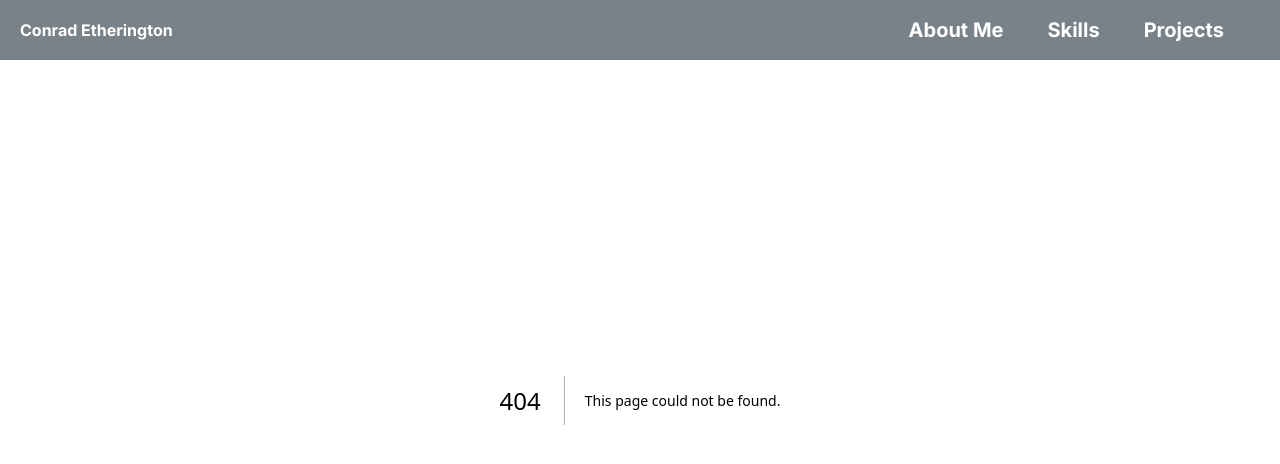
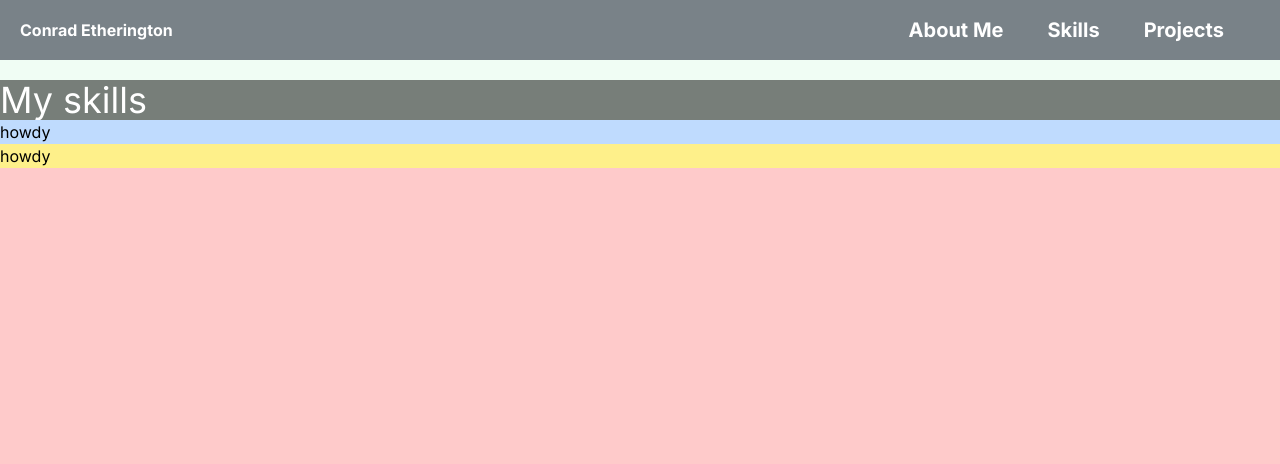
Before and after one commit to Conrad-E-Code/next-portfolio, a Next.js app: page /skills in a window 1280 px wide. Before the commit this address had no page. Shown: the top 464 px of the page. Built offline with nearby package versions, Linux system fonts and the light colour scheme.

Commit message:
add skill page, begin style/layout configuration

```diff
--- /dev/null
+++ b/app/skills/page.js
@@ -0,0 +1,33 @@
+"use client";
+import React, { useEffect } from 'react'
+import { useContext } from 'react'
+import { Context } from '@/context/Context'
+import Colors from '@/constants/colors';
+const page = () => {
+    useEffect(()=>{
+        window.scrollTo(0,0)
+        setTextClr("textColorDark")
+    },[])
+    const {nav, setNav, clr, setClr, textClr, setTextClr, setTextIsDark, textIsDark} = useContext(Context)
+  return (
+
+    <div className="">
+        <div className="flex flex-col pt-20 bg-green-50 h-screen" >
+            <h1 style={{
+                color: Colors[textClr]
+            }} className={` bg-black/50 text-4xl ease-in duration-300`}>My skills</h1>
+            <div className="flex-1 flex-col bg-red-200">
+                <div className="flex flex-col bg-blue-200">
+                    howdy
+                    <div className="flex flex-col bg-yellow-200">
+                        howdy
+                    </div>
+                </div>
+            </div>
+
+        </div>
+    </div>
+  )
+}
+
+export default page
--- a/components/Hero.js
+++ b/components/Hero.js
@@ -17,7 +17,7 @@ const Hero = ({ heading, message }) => {
       <div style={{color: Colors[textClr]}}  className=" text-textColorDark z-[2] ease-in duration-300">
         <h2 className={`text-5xl font-semibold `}>{heading}</h2>
         <p className="py-5 text-xl">{message}</p>
-        {textClr === "textColorLight" ? <button className={`hover:bg-accentColorB hover:text-textColorDark hover:border-textColorDark  px-8 py-2 border border-${textClr} ease-in duration-200`}>Hello World!</button> : <button className={` hover:bg-accentColor hover:text-textColorLight hover:border-textColorLight px-8 py-2 border border-${textClr} ease-in duration-200`}>Hello!</button>}
+        {textClr === "textColorLight" ? <button className={`hover:bg-accentColorB hover:text-textColorDark hover:border-textColorDark  px-8 py-2 border border-${textClr} ease-in duration-200`}>Hello World!</button> : <button className={` hover:bg-accentColor hover:text-textColorLight hover:border-textColorLight px-8 py-2 border border-textColorDark ease-in duration-200`}>Hello!</button>}
       </div>
     </div>
   );
--- a/components/NavBar.js
+++ b/components/NavBar.js
@@ -16,12 +16,6 @@ const NavBar = () => {
     useEffect(()=>{
         const changeColor = () => {
             console.log(window.scrollY)
-            if(window.scrollY >= 608){
-                setClr("secondaryColor")
-                setTextClr("accentColorB")
-                setTextIsDark(true)
-                return
-            }
             if(window.scrollY >= 15){
                 setClr("transparent")
                 setTextClr("textColorDark")
@@ -54,10 +48,10 @@ const NavBar = () => {
                 <Link onClick={handleNav} className='cursor-pointer' href='/about-me'> About Me</Link>
                 </li>
                 <li className=' text-4xl hover:text-textColorDark'>
-                <Link className='cursor-pointer' href='/projects'> Projects</Link>
+                <Link onClick={handleNav} className='cursor-pointer' href='/#projects'> Projects</Link>
                 </li>
                 <li className={` text-4xl hover:text-${Colors.textColorDark}`}>
-                    <Link href="#skills">Skills</Link>
+                    <Link onClick={handleNav} href="/skills">Skills</Link>
                 </li>
             </ul>
             </div> : null}
--- a/components/NavBarButtons.js
+++ b/components/NavBarButtons.js
@@ -15,7 +15,8 @@ const NavBarButtons = ({liClass, light}) => {
         <Link className='cursor-pointer' href='/about-me'> About Me</Link>
         </li>
         <li className={liClass}>
-        <Link className='cursor-pointer' href='/projects'> Skills</Link>
+        <Link className='cursor-pointer' href='/skills
+        '> Skills</Link>
         </li>
         <li className={liClass}>
             <Link href="#projects">Projects</Link>
```
Also changed, not shown: constants/videoSliderData.js (+8 -3 lines).
